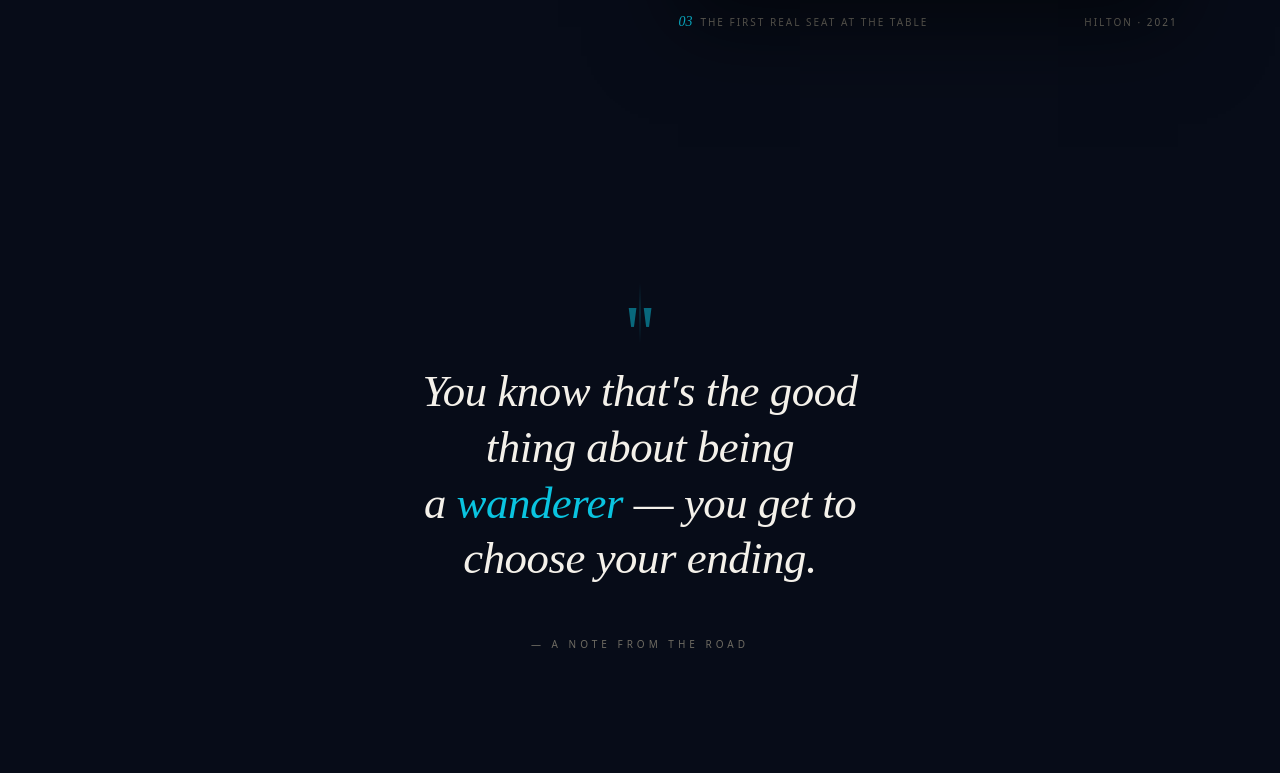
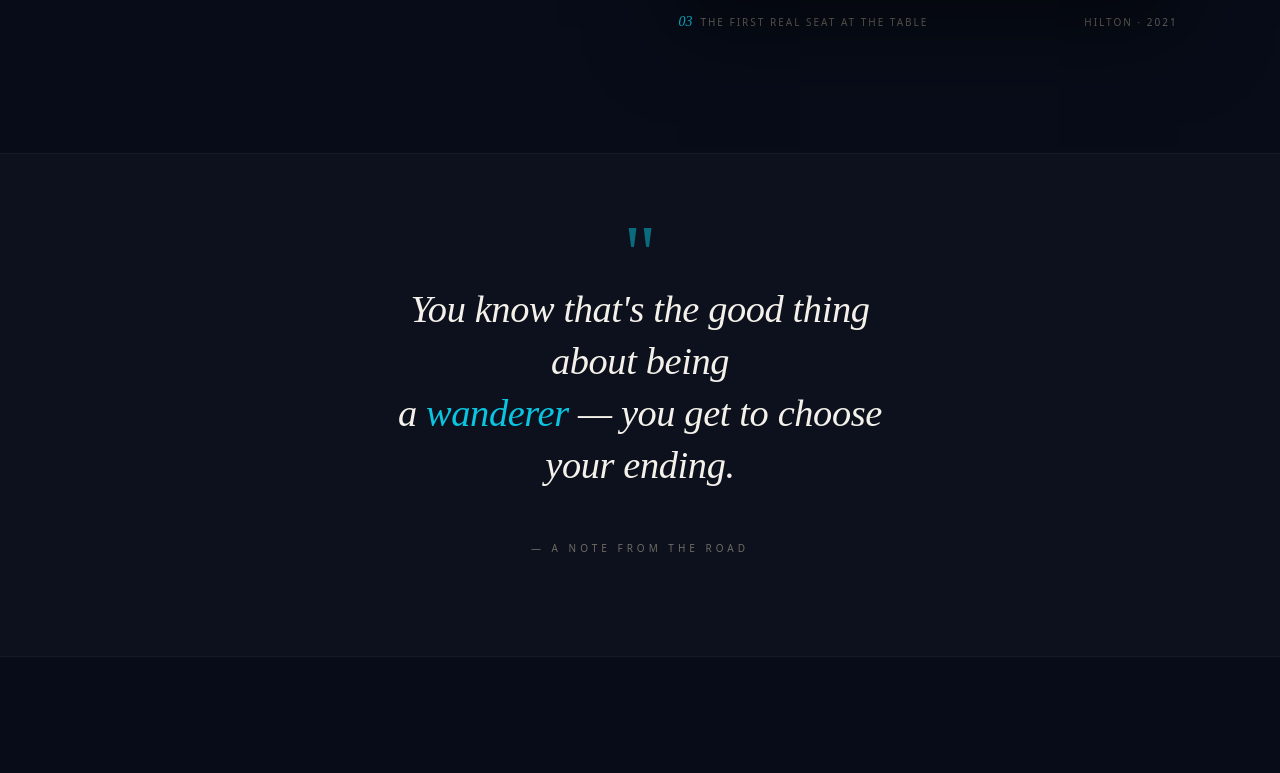
Before and after one commit to Viivek16/portfolio, a React (Vite) app: page /info in a window 1280 px wide. Shown: the part 3907-4680 px from the top of the page. Built offline with nearby package versions, Linux system fonts and the light colour scheme; a web font is replaced by a local one.

Commit message:
fix remaining info page UI issues

```diff
--- a/src/pages/Info.jsx
+++ b/src/pages/Info.jsx
@@ -19,10 +19,23 @@ const Info = () => {
       if (horizonTrackRef.current) horizonTrackRef.current.style.height = trackH + 'px';
       if (horizonCapRef.current) horizonCapRef.current.style.bottom = (trackH - 3) + 'px';
 
-      if (prog > 0.97) {
-        document.body.classList.add('horizon-leveled');
-      } else {
-        document.body.classList.remove('horizon-leveled');
+      // Fade out at friends section
+      const friendsSection = document.getElementById('friends');
+      const nowSection = document.getElementById('ch-now');
+      if (friendsSection && nowSection) {
+        const fadeStart = nowSection.getBoundingClientRect().bottom - (window.innerHeight * 0.3);
+        const fadeEnd = friendsSection.getBoundingClientRect().top;
+        const fadeRange = fadeEnd - fadeStart;
+
+        let opacity = 1;
+        if (fadeStart < 0 && fadeEnd > 0) {
+          opacity = Math.max(0, 1 - (Math.abs(fadeStart) / fadeRange));
+        } else if (fadeEnd <= 0) {
+          opacity = 0;
+        }
+
+        const horizon = document.querySelector('.' + styles.horizon);
+        if (horizon) horizon.style.opacity = opacity;
       }
     }
 
@@ -98,7 +111,7 @@ const Info = () => {
     const friendObserver = new IntersectionObserver((entries) => {
       entries.forEach((entry) => {
         if (entry.isIntersecting) {
-          entry.target.classList.add(styles.isVisible);
+          entry.target.classList.add('is-visible');
           friendObserver.unobserve(entry.target);
         }
       });
@@ -352,23 +365,19 @@ const Info = () => {
             <div className={styles.railTrack}>
               <div className={styles.railStrip} id="events-strip">
                 {[
-                  { num: '01 / 09', name: "Founders' dinner", meta: 'Closed table<br>2024', img: '06-2024-events/01-hero.jpg' },
-                  { num: '02 / 09', name: 'Conference floor', meta: 'Token2049<br>September', img: '06-2024-events/img_20240919_174022718.jpg' },
-                  { num: '03 / 09', name: 'Side event', meta: 'Singapore<br>September', img: '06-2024-events/img_20240919_174732123.jpg' },
-                  { num: '04 / 09', name: 'After-hours', meta: 'Marina Bay<br>September', img: '06-2024-events/img_20240919_141551_317.jpg' },
-                  { num: '05 / 09', name: 'Roundtable', meta: 'Dubai<br>May', img: '06-2024-events/img_20240526_035055_660.jpg' },
-                  { num: '06 / 09', name: 'Token launch', meta: 'Closed event<br>April', img: '06-2024-events/img_20240416_120859322.jpg' },
-                  { num: '07 / 09', name: 'On stage', meta: 'Keynote<br>2024', img: '06-2024-events/_mg_9587.jpg' },
-                  { num: '08 / 09', name: 'Closed dinner', meta: 'Founders<br>2024', img: '06-2024-events/img_6173.jpg' },
-                  { num: '09 / 09', name: 'Panel', meta: 'Industry<br>2024', img: '06-2024-events/093a8978.jpg' },
+                  { num: '01 / 09', img: '06-2024-events/01-hero.jpg' },
+                  { num: '02 / 09', img: '06-2024-events/img_20240919_174022718.jpg' },
+                  { num: '03 / 09', img: '06-2024-events/img_20240919_174732123.jpg' },
+                  { num: '04 / 09', img: '06-2024-events/img_20240919_141551_317.jpg' },
+                  { num: '05 / 09', img: '06-2024-events/img_20240526_035055_660.jpg' },
+                  { num: '06 / 09', img: '06-2024-events/img_20240416_120859322.jpg' },
+                  { num: '07 / 09', img: '06-2024-events/_mg_9587.jpg' },
+                  { num: '08 / 09', img: '06-2024-events/img_6173.jpg' },
+                  { num: '09 / 09', img: '06-2024-events/093a8978.jpg' },
                 ].map((c, i) => (
                   <div className={styles.railCard} key={i}>
                     <span className={styles.railCardNum}>{c.num}</span>
-                    <img src={`/images/info/${c.img}`} alt={c.name} loading="lazy" />
-                    <div className={styles.railCardOverlay}>
-                      <div className={styles.railCardName}>{c.name}</div>
-                      <div className={styles.railCardMeta} dangerouslySetInnerHTML={{ __html: c.meta }} />
-                    </div>
+                    <img src={`/images/info/${c.img}`} alt="Event capture" loading="lazy" />
                   </div>
                 ))}
                 <div className={`${styles.railCard} ${styles.terminator}`}>
--- a/src/pages/Info.module.css
+++ b/src/pages/Info.module.css
@@ -117,11 +117,7 @@
 :global(.is-golden) .horizonCap   { background: var(--gold-ink); box-shadow: 0 0 12px rgba(74,59,18,0.4); }
 :global(.is-golden) .horizonMeta  { color: var(--gold-dim); }
 
-/* When body has .horizon-leveled, the line sweeps to horizontal */
-:global(.horizon-leveled) .horizon { right: 0; left: 0; width: 100%; height: 1px; top: auto; bottom: 80px; }
-:global(.horizon-leveled) .horizonTrack { width: 100%; height: 1px !important; }
-:global(.horizon-leveled) .horizonCap { right: auto; left: 100%; bottom: -3px; }
-:global(.horizon-leveled) .horizonMeta { display: none; }
+
 
 /* =========================================================
    MAIN SCROLL CONTAINER + SNAP
@@ -485,33 +481,27 @@
    PUNCTUATION
    ========================================================= */
 .punctuation {
-  min-height: 100vh;
+  min-height: auto;
   display: flex;
   flex-direction: column;
   justify-content: center;
   align-items: center;
-  padding: 0 10vw;
+  padding: 100px 10vw;
+  margin: 60px 0;
   text-align: center;
   position: relative;
-}
-.punctuation::before {
-  content: '';
-  position: absolute;
-  top: 50%; left: 50%;
-  transform: translate(-50%, -50%);
-  width: 1px; height: 60px;
-  background: linear-gradient(to bottom, transparent, var(--sea), transparent);
-  opacity: 0.3;
-  margin-top: -180px;
+  background: rgba(244, 241, 234, 0.02);
+  border-top: 1px solid rgba(244, 241, 234, 0.04);
+  border-bottom: 1px solid rgba(244, 241, 234, 0.04);
 }
 .punctuationQuote {
   font-family: 'Cormorant Garamond', serif;
   font-style: italic;
   font-weight: 300;
-  font-size: clamp(28px, 3.5vw, 56px);
-  line-height: 1.25;
+  font-size: clamp(24px, 3vw, 44px);
+  line-height: 1.35;
   color: var(--cream);
-  max-width: 22ch;
+  max-width: 26ch;
   letter-spacing: -0.01em;
 }
 .punctuationMark {
@@ -978,7 +968,7 @@
 .contactPhoto img {
   width: 100%; height: 100%;
   object-fit: cover;
-  object-position: center 18%;
+  object-position: center top;
   filter: saturate(0.85) contrast(1.05) brightness(0.95);
 }
 .contactPhoto::after {
```
